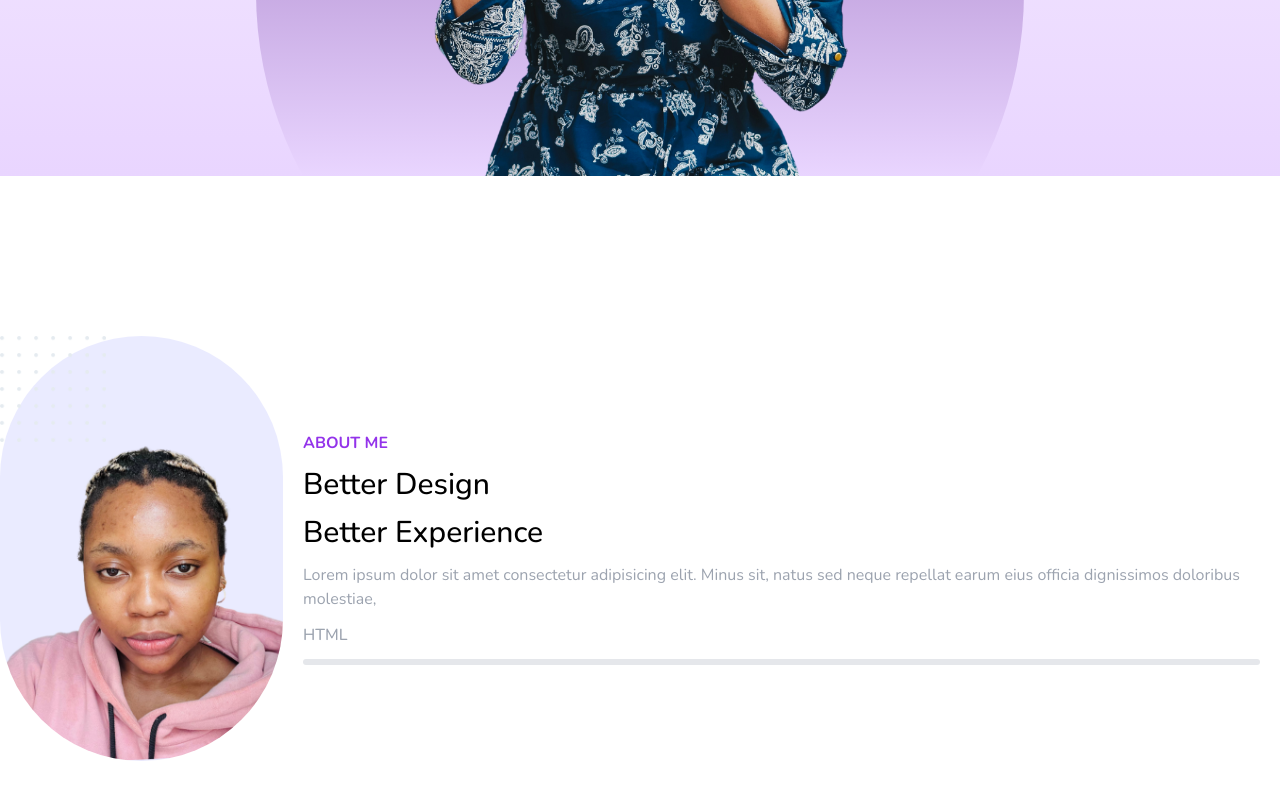
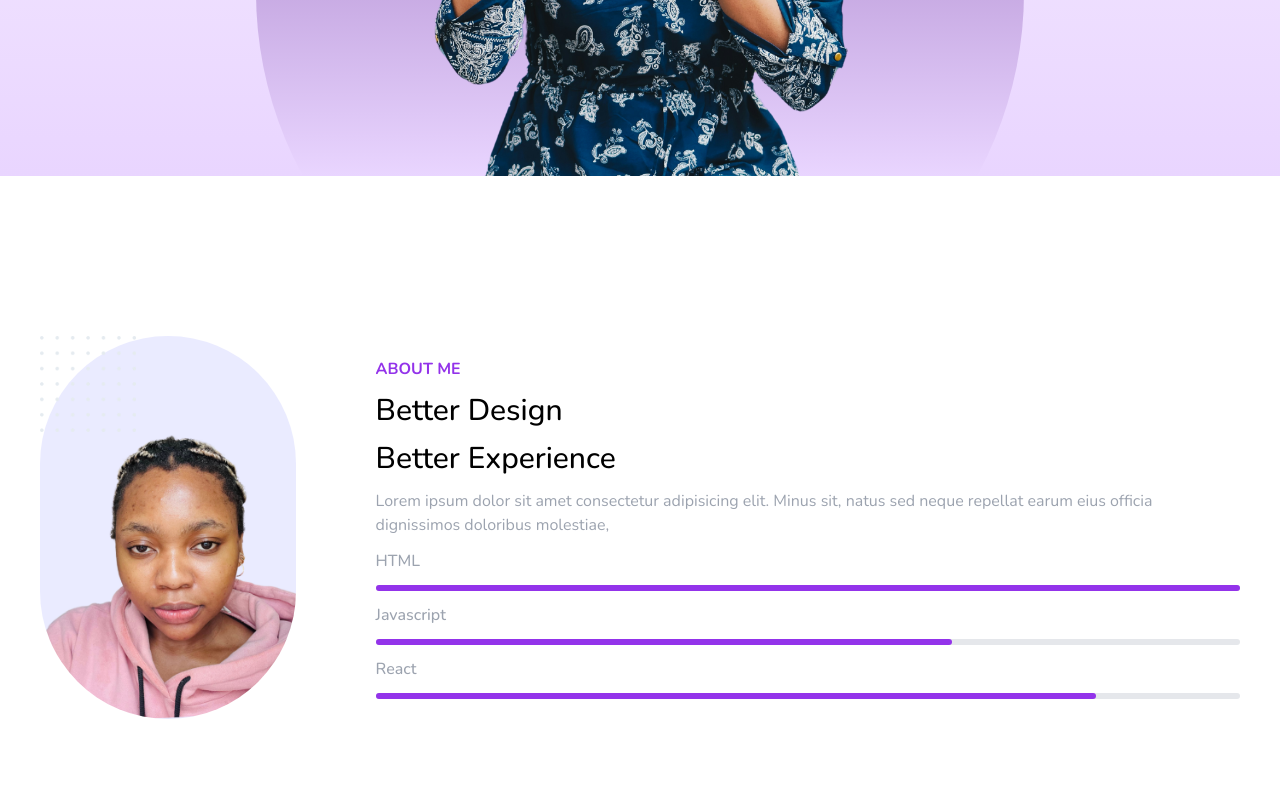
Before and after one commit to WavuaW/alpaca, a website: page Portfolio-Website-TailWind/index.html in a window 1280 px wide. Shown: the part 624-1424 px from the top of the page. Drawn offline with nearby package versions, Linux system fonts and the light colour scheme.

Commit message:
working on the progress bar and more styling for the about section

```diff
--- a/Portfolio-Website-TailWind/index.html
+++ b/Portfolio-Website-TailWind/index.html
@@ -78,8 +78,8 @@
         </div>
     </div>
     <!-- about page -->
-    <div>
-        <div class="container mx-auto py-40 flex">
+    <div class="px-10">
+        <div class="container mx-auto py-40 flex flex-col-reverse lg:flex-row items-center gap-20">
             <!-- left -->
             <div class="relative">
                 <img class="h-1/4 absolute z-10 top-0 left-0"  src="./img/dots.png" alt="">
@@ -88,17 +88,28 @@
                 </div>
             </div>
             <!-- right -->
-            <div class="my-auto flex flex-col gap-3 px-5">
+            <div class="my-auto flex flex-col gap-3">
                 <h1 class="text-purple-600 font-bold">ABOUT ME</h1>
                 <h1 class="text-3xl font-medium">Better Design</h1>
                 <h1 class="text-3xl font-medium">Better Experience</h1>
                 <p class="text-gray-400">Lorem ipsum dolor sit amet consectetur adipisicing elit. Minus sit, natus sed neque repellat earum eius officia dignissimos doloribus molestiae,</p>
                 <h2 class="text-gray-400 font-medium">HTML</h2>
-                <div class="w-full bg-gray-200 h-1.5 rounded-md"></div>
+                <div class="w-full bg-gray-200 h-1.5 rounded-md">
+                    <div class="w-full bg-purple-600 h-1.5 rounded-md"></div>
+                </div>
+                <h2 class="text-gray-400 font-medium">Javascript</h2>
+                <div class="w-full bg-gray-200 h-1.5 rounded-md">
+                    <div class="w-4/6 bg-purple-600 h-1.5 rounded-md"></div>
+                </div>
+                <h2 class="text-gray-400 font-medium">React</h2>
+                <div class="w-full bg-gray-200 h-1.5 rounded-md">
+                    <div class="w-5/6 bg-purple-600 h-1.5 rounded-md"></div>
+                </div>
             </div>
 
         </div>
     </div>
+    <!-- services -->
     <script src="./app.js"></script>
     <script src="./autotyping.js"></script>
 </body>
```
Also changed, not shown: Portfolio-Website-TailWind/css/style.css.
